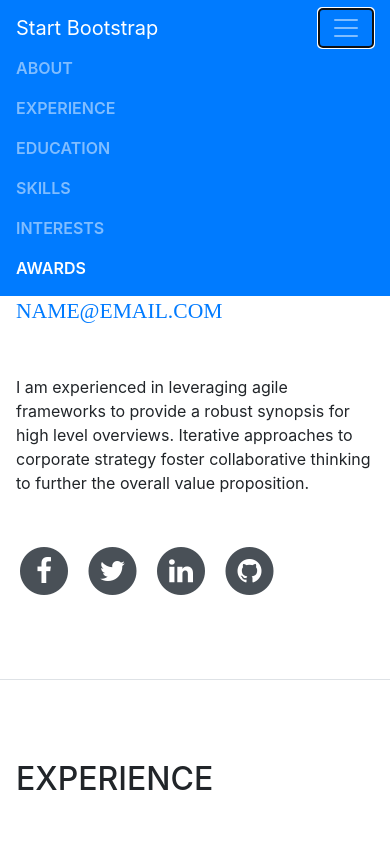
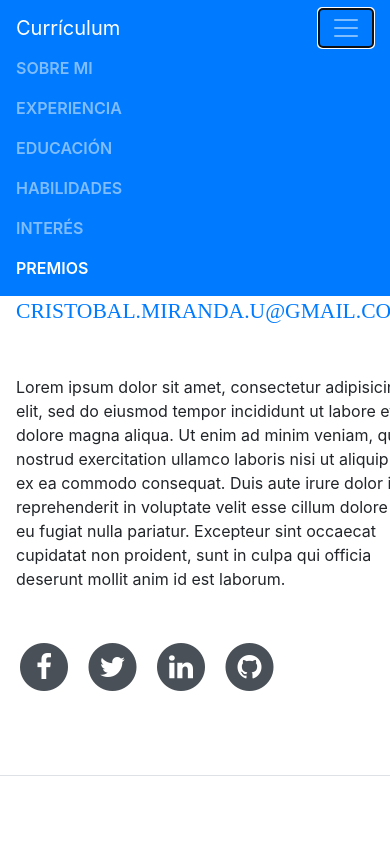
Before and after one commit to TobalOW/tobalow.github.io, a website with bundled scripts: page index.html in a window 390 px wide. Both pictures are taken after a click on the button "Toggle navigation". Shown: the top 844 px of the page. Built offline with nearby package versions, Linux system fonts and the light colour scheme; a web font is replaced by a local one.

Commit message:
se modifica primer modulo

```diff
--- a/index.html
+++ b/index.html
@@ -1,5 +1,5 @@
 <!DOCTYPE html>
-<html lang="en">
+<html lang="es">
 
   <head>
 
@@ -8,7 +8,7 @@
     <meta name="description" content="">
     <meta name="author" content="">
 
-    <title>Resume - Start Bootstrap Theme</title>
+    <title>Cristóbal Miranda - CV</title>
 
     <!-- Bootstrap core CSS -->
     <link href="vendor/bootstrap/css/bootstrap.min.css" rel="stylesheet">
@@ -29,7 +29,7 @@
 
     <nav class="navbar navbar-expand-lg navbar-dark bg-primary fixed-top" id="sideNav">
       <a class="navbar-brand js-scroll-trigger" href="#page-top">
-        <span class="d-block d-lg-none">Start Bootstrap</span>
+        <span class="d-block d-lg-none">Currículum</span>
         <span class="d-none d-lg-block">
           <img class="img-fluid img-profile rounded-circle mx-auto mb-2" src="img/profile.jpg" alt="">
         </span>
@@ -40,22 +40,22 @@
       <div class="collapse navbar-collapse" id="navbarSupportedContent">
         <ul class="navbar-nav">
           <li class="nav-item">
-            <a class="nav-link js-scroll-trigger" href="#about">About</a>
+            <a class="nav-link js-scroll-trigger" href="#about">Sobre mi</a>
           </li>
           <li class="nav-item">
-            <a class="nav-link js-scroll-trigger" href="#experience">Experience</a>
+            <a class="nav-link js-scroll-trigger" href="#experience">Experiencia</a>
           </li>
           <li class="nav-item">
-            <a class="nav-link js-scroll-trigger" href="#education">Education</a>
+            <a class="nav-link js-scroll-trigger" href="#education">Educación</a>
           </li>
           <li class="nav-item">
-            <a class="nav-link js-scroll-trigger" href="#skills">Skills</a>
+            <a class="nav-link js-scroll-trigger" href="#skills">Habilidades</a>
           </li>
           <li class="nav-item">
-            <a class="nav-link js-scroll-trigger" href="#interests">Interests</a>
+            <a class="nav-link js-scroll-trigger" href="#interests">Interés</a>
           </li>
           <li class="nav-item">
-            <a class="nav-link js-scroll-trigger" href="#awards">Awards</a>
+            <a class="nav-link js-scroll-trigger" href="#awards">Premios</a>
           </li>
         </ul>
       </div>
@@ -65,16 +65,18 @@
 
       <section class="resume-section p-3 p-lg-5 d-flex d-column" id="about">
         <div class="my-auto">
-          <h1 class="mb-0">Clarence
-            <span class="text-primary">Taylor</span>
+          <h1 class="mb-0">Cristóbal
+            <span class="text-primary">Miranda U</span>
           </h1>
-          <div class="subheading mb-5">3542 Berry Street · Cheyenne Wells, CO 80810 · (317) 585-8468 ·
-            <a href="mailto:name@email.com">name@email.com</a>
+          <div class="subheading mb-5">Gregorio de la fuentes #3100 · Macul, Santiago · (+569) 8 460 3394 ·
+            <a href="mailto:cristobal.miranda.u@gmail.com">cristobal.miranda.u@gmail.com</a>
           </div>
-          <p class="mb-5">I am experienced in leveraging agile frameworks to provide a robust synopsis for high level overviews. Iterative approaches to corporate strategy foster collaborative thinking to further the overall value proposition.</p>
+          <p class="mb-5">
+            Lorem ipsum dolor sit amet, consectetur adipisicing elit, sed do eiusmod tempor incididunt ut labore et dolore magna aliqua. Ut enim ad minim veniam, quis nostrud exercitation ullamco laboris nisi ut aliquip ex ea commodo consequat. Duis aute irure dolor in reprehenderit in voluptate velit esse cillum dolore eu fugiat nulla pariatur. Excepteur sint occaecat cupidatat non proident, sunt in culpa qui officia deserunt mollit anim id est laborum.
+          </p>
           <ul class="list-inline list-social-icons mb-0">
             <li class="list-inline-item">
-              <a href="#">
+              <a href="https://www.facebook.com/TobalOW">
                 <span class="fa-stack fa-lg">
                   <i class="fa fa-circle fa-stack-2x"></i>
                   <i class="fa fa-facebook fa-stack-1x fa-inverse"></i>
@@ -82,7 +84,7 @@
               </a>
             </li>
             <li class="list-inline-item">
-              <a href="#">
+              <a href="https://twitter.com/Tobalzz">
                 <span class="fa-stack fa-lg">
                   <i class="fa fa-circle fa-stack-2x"></i>
                   <i class="fa fa-twitter fa-stack-1x fa-inverse"></i>
@@ -90,7 +92,7 @@
               </a>
             </li>
             <li class="list-inline-item">
-              <a href="#">
+              <a href="https://www.linkedin.com/in/crist%C3%B3bal-miranda-b83757118/">
                 <span class="fa-stack fa-lg">
                   <i class="fa fa-circle fa-stack-2x"></i>
                   <i class="fa fa-linkedin fa-stack-1x fa-inverse"></i>
@@ -98,7 +100,7 @@
               </a>
             </li>
             <li class="list-inline-item">
-              <a href="#">
+              <a href="https://github.com/TobalOW">
                 <span class="fa-stack fa-lg">
                   <i class="fa fa-circle fa-stack-2x"></i>
                   <i class="fa fa-github fa-stack-1x fa-inverse"></i>
@@ -111,7 +113,7 @@
 
       <section class="resume-section p-3 p-lg-5 d-flex flex-column" id="experience">
         <div class="my-auto">
-          <h2 class="mb-5">Experience</h2>
+          <h2 class="mb-5">Experiencia</h2>
 
           <div class="resume-item d-flex flex-column flex-md-row mb-5">
             <div class="resume-content mr-auto">
```
